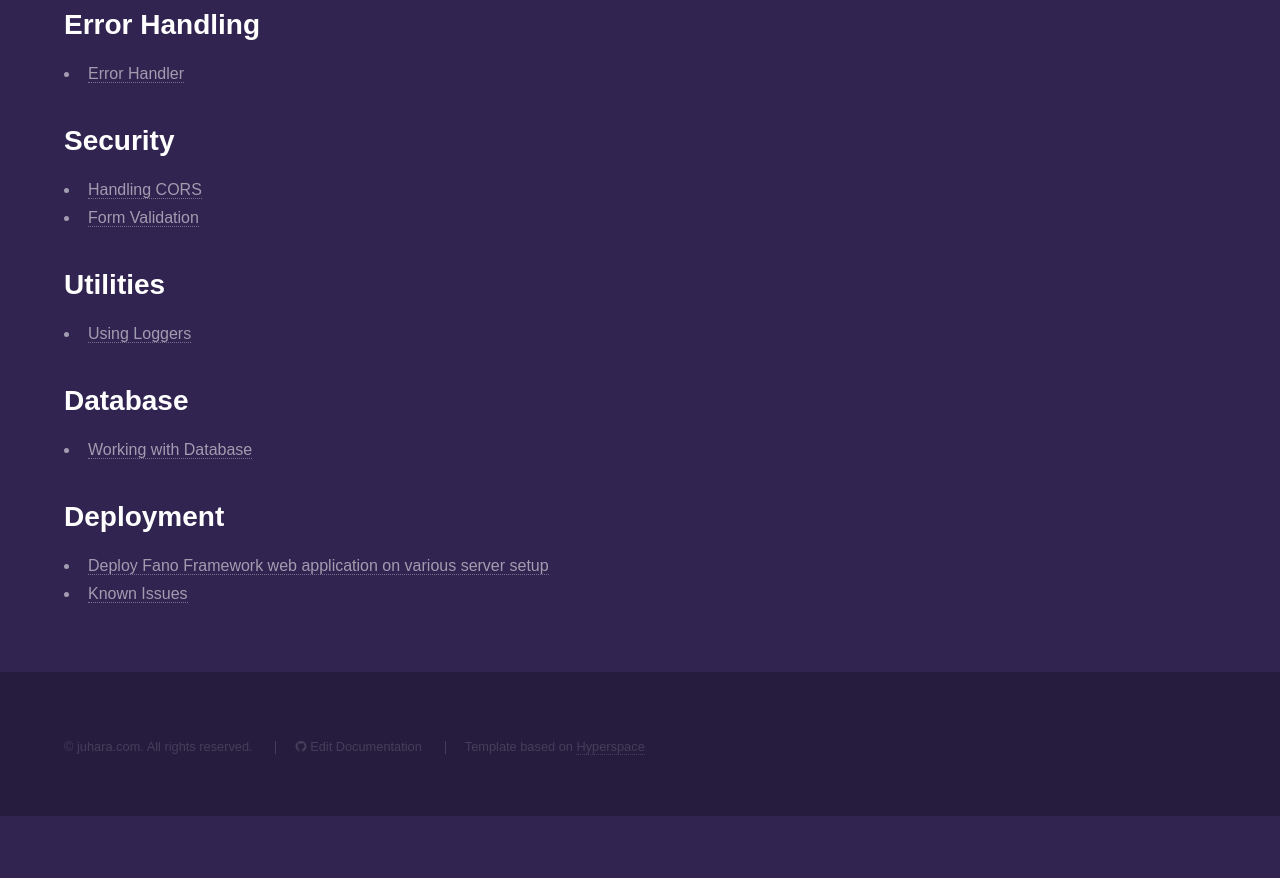
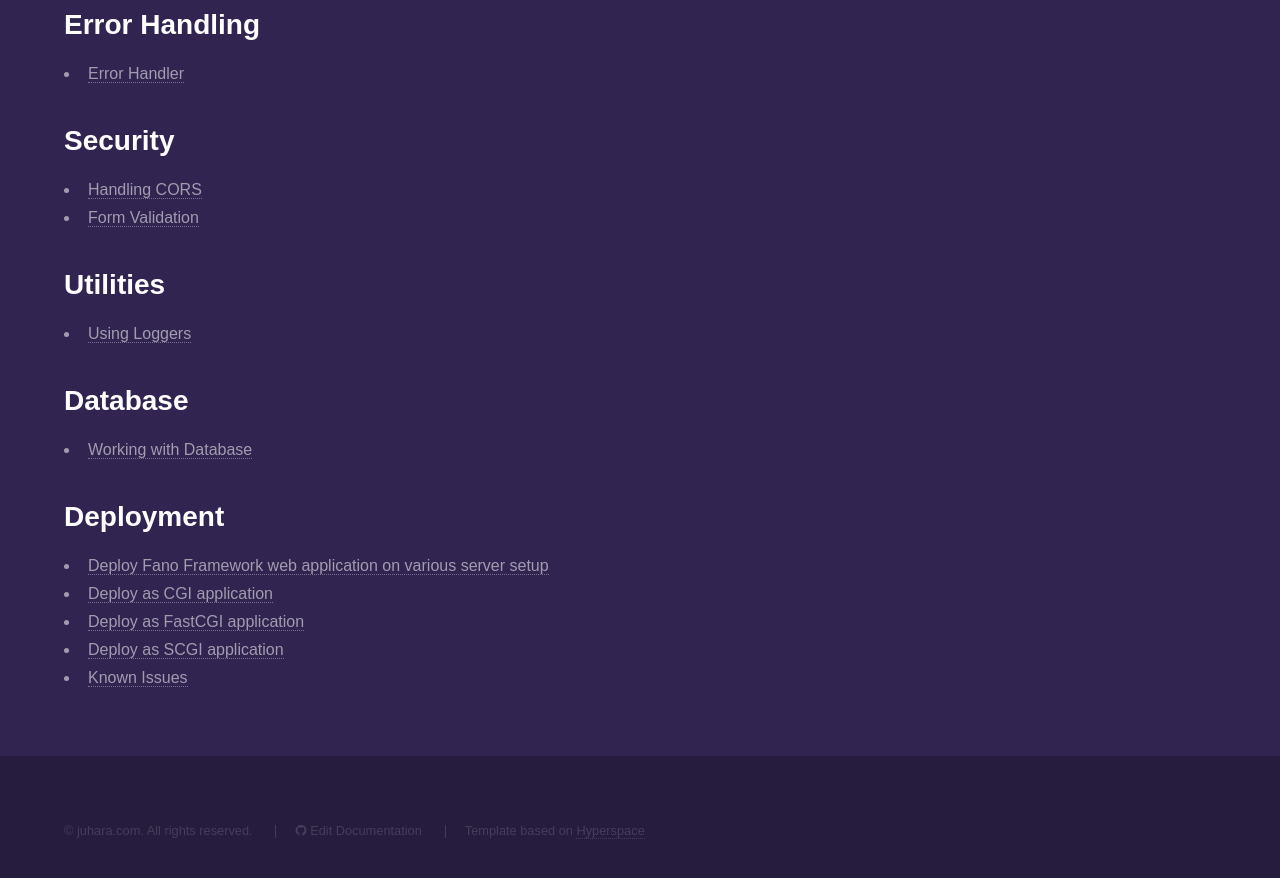
Before and after one commit to fanoframework/fanoframework.github.io, a Jekyll site: the page built from documentation/index.md, in a window 1280 px wide and 900 px high, scrolled down 1331 px. Shown: the top 878 px of the window. Built offline with Jekyll 4.4.1, drawn with Linux system fonts in a browser that asks for light colours; our own code applies the rules of GitHub Pages for plain Markdown files; before the commit the page ends 2147 px from its top, so only the background shows below that.

Commit message:
add link to deployment

```diff
--- a/documentation/index.md
+++ b/documentation/index.md
@@ -64,4 +64,7 @@ description: Documentation and developer's resources for Fano Framework, web app
 ## Deployment
 
 - [Deploy Fano Framework web application on various server setup](/deployment)
+- [Deploy as CGI application](/deployment/cgi)
+- [Deploy as FastCGI application](/deployment/fastcgi)
+- [Deploy as SCGI application](/deployment/scgi)
 - [Known Issues](/known-issues)
```
